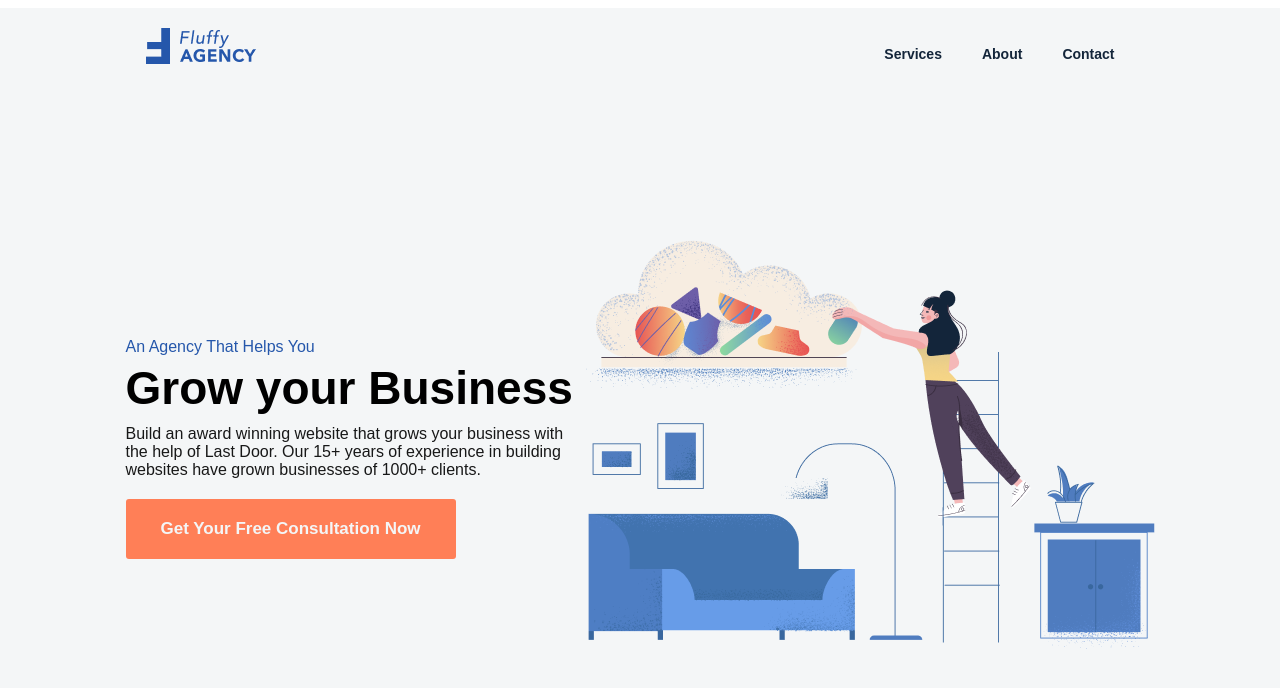
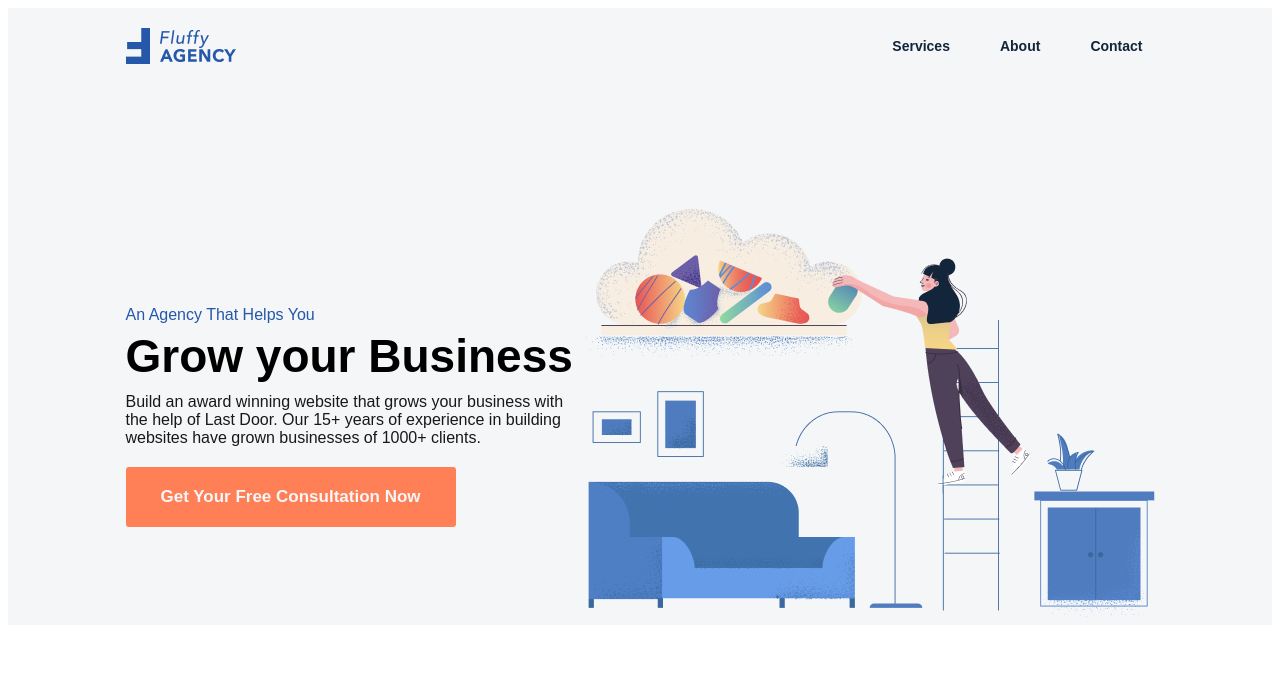
Before and after one commit to BE-SE-Front-End/fluffy-agency, a plain HTML site: page index.html in a window 1280 px wide. Drawn offline with Linux system fonts and the light colour scheme; a web font is replaced by a local one.

Commit message:
Another way how it can be done.

```diff
--- a/index.html
+++ b/index.html
@@ -1,25 +1,28 @@
 <!DOCTYPE html>
 <html lang="en">
-
   <head>
     <meta charset="UTF-8" />
     <meta http-equiv="X-UA-Compatible" content="IE=edge" />
     <meta name="viewport" content="width=device-width, initial-scale=1.0" />
     <link rel="stylesheet" href="styles/style.css" />
-  <link href="https://fonts.cdnfonts.com/css/avenir-next-lt-pro" rel="stylesheet">
+    <link
+      href="https://fonts.cdnfonts.com/css/avenir-next-lt-pro"
+      rel="stylesheet"
+    />
     <title>Fluffy Agency</title>
   </head>
 
   <body>
     <div class="top-wrapper">
+      <div class="header-block-wrapper">
         <header class="header">
           <div class="header__logo">
-        <img src="images/logo.png" alt="Logo">
+            <img src="images/logo.png" alt="Logo" />
           </div>
-      <div class="header__menu links">
-        <div class="links">Services</div>
-        <div class="links">About</div>
-        <div class="links">Contact</div>
+          <div class="header__menu links-block">
+            <div class="links-block__link">Services</div>
+            <div class="links-block__link">About</div>
+            <div class="links-block__link">Contact</div>
           </div>
         </header>
 
@@ -27,14 +30,20 @@
           <div class="main__info-block business-info">
             <div class="business-info__header">An Agency That Helps You</div>
             <div class="business-info__title">Grow your Business</div>
-        <div class="business-info__description">Build an award winning website that grows your business with the help of
-          Last Door. Our 15+ years of experience in building websites have grown businesses of 1000+ clients.</div>
-        <div class="business-info__button">Get Your Free Consultation Now</div>
+            <div class="business-info__description">
+              Build an award winning website that grows your business with the
+              help of Last Door. Our 15+ years of experience in building
+              websites have grown businesses of 1000+ clients.
+            </div>
+            <div class="business-info__button">
+              Get Your Free Consultation Now
+            </div>
           </div>
           <div class="main__img">
-        <img src="images/uploading-illustration.png" alt="Uploading">
+            <img src="images/uploading-illustration.png" alt="Uploading" />
           </div>
         </section>
+      </div>
     </div>
     <section class="services">
       <div class="services__tip"></div>
@@ -59,5 +68,4 @@
       </div>
     </section>
   </body>
-
 </html>
--- a/styles/style.scss
+++ b/styles/style.scss
@@ -1,22 +1,30 @@
 body {
-  display: flex;
-  justify-content: center;
+  // display: flex;
+  // justify-content: center;
 }
 
 .top-wrapper {
+  // width: 1440px;
+  // height: 810px;
+  display: flex;
+  justify-content: center;
+  background-color: #f4f6f7;
+}
+
+.header-block-wrapper {
   width: 1440px;
-  height: 810px;
-  background-color: #F4F6F7;
+  display: flex;
+  flex-direction: column;
 }
 
 .header {
+  max-width: 1440px;
   display: flex;
   justify-content: space-between;
-  margin-right: 135px;
-  margin-left: 135px;
+  padding-top: 20px;
+
 
   &__logo {
-    padding: 20px;
   }
 
   &__menu {
@@ -25,13 +33,22 @@ body {
   }
 }
 
-.links {
-  font-family: 'Avenir Next LT Pro', sans-serif;
-  font-size: 14px;
-  font-weight: bold;
-  color: #13253A;
-  line-height: 12px;
-  padding: 20px;
+.links-block {
+    font-family: "Avenir Next LT Pro", sans-serif;
+    font-size: 14px;
+    font-weight: bold;
+    color: #13253a;
+    line-height: 12px;
+    padding: 12px;
+
+  &__link {
+    font-family: "Avenir Next LT Pro", sans-serif;
+    font-size: 14px;
+    font-weight: bold;
+    color: #13253a;
+    line-height: 12px;
+    padding-left: 50px;
+  }
 }
 
 .main {
@@ -39,8 +56,6 @@ body {
   justify-content: space-between;
   align-items: center;
   margin-top: 140px;
-  margin-right: 135px;
-  margin-left: 135px;
 
   &__info-block {
     width: 460px;
@@ -50,17 +65,16 @@ body {
   }
 
   &__img {
-
   }
 }
 
 .business-info {
-  font-family: 'Avenir Next LT Pro', sans-serif;
+  font-family: "Avenir Next LT Pro", sans-serif;
 
   &__header {
     font-size: 16px;
     padding-bottom: 5px;
-    color: #2557AB;
+    color: #2557ab;
   }
 
   &__title {
@@ -84,19 +98,23 @@ body {
     align-items: center;
     font-size: 17px;
     font-weight: 600;
-    color: #F4F6F7;
-    background-color: #FF7F57;
+    color: #f4f6f7;
+    background-color: #ff7f57;
     border-radius: 3px;
     cursor: pointer;
   }
 }
 
 .services {
-  &__tip {}
+  &__tip {
+  }
 
-  &__title {}
+  &__title {
+  }
 
-  &__items-block {}
+  &__items-block {
+  }
 }
 
-.service-info {}
+.service-info {
+}
```
Also changed, not shown: styles/style.css, 1 other file. Lines whose indentation alone changed are shown as unchanged.
